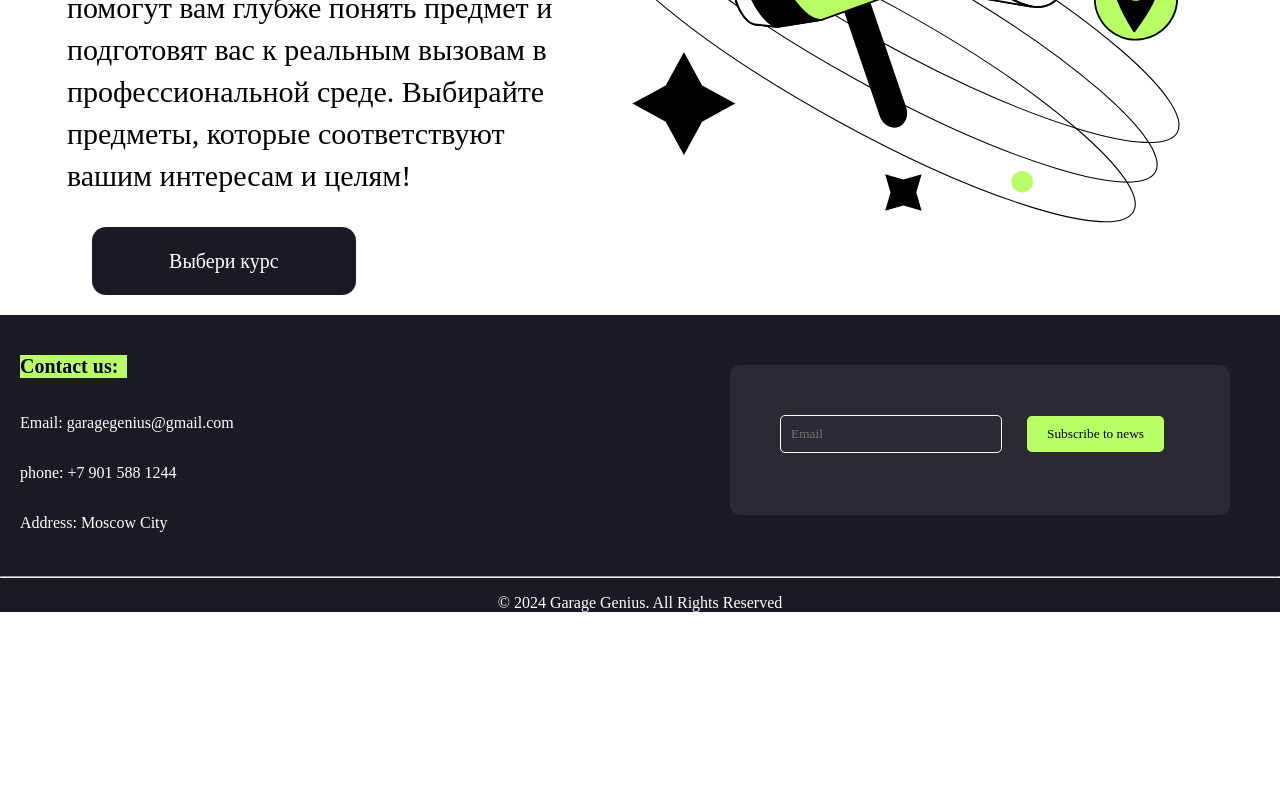
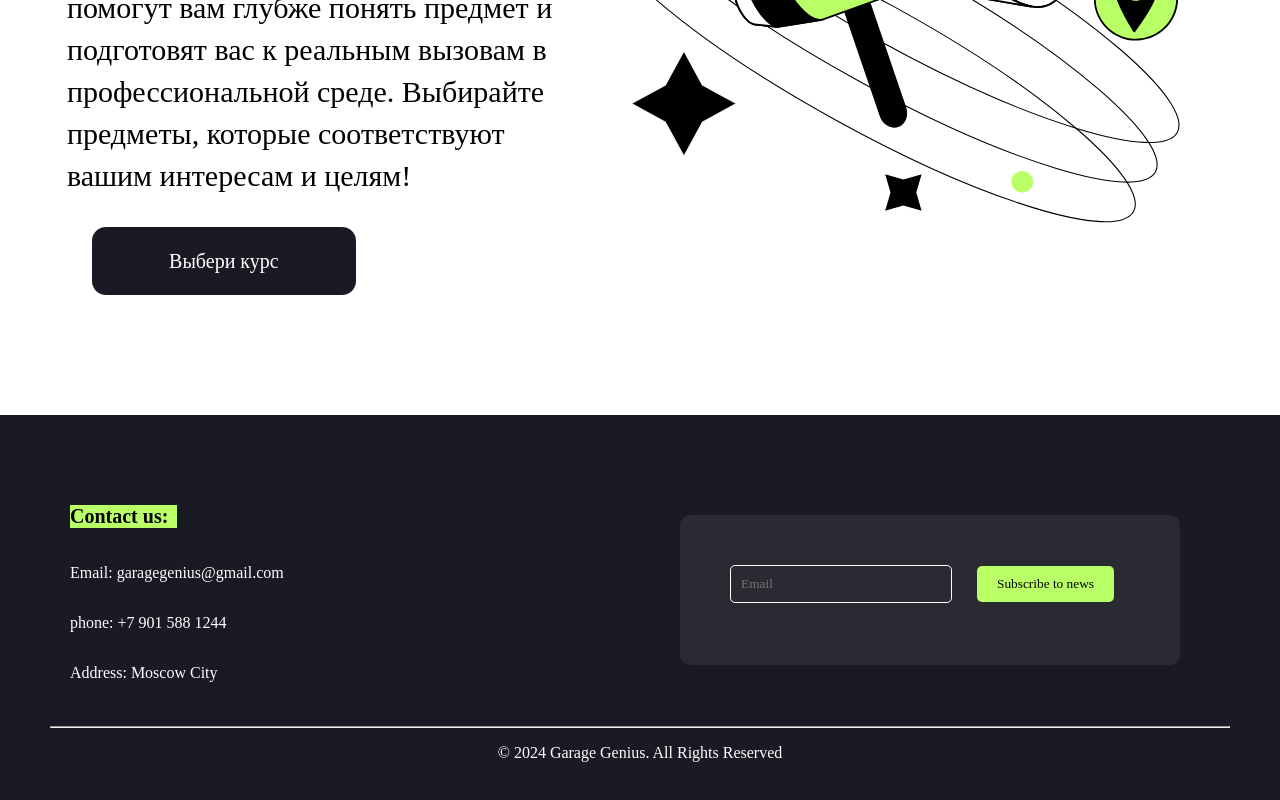
Before and after one commit to ReeneQo/hakawt, a React (Vite) app in the folder vite-project/: page / in a window 1280 px wide. Shown: the part 412-1212 px from the top of the page. Before the commit the page ends 1024 px from the top, so only its background shows below. Built offline with nearby package versions, Linux system fonts and the light colour scheme.

Commit message:
footer.module.css

```diff
--- a/vite-project/src/footer/footer.module.css
+++ b/vite-project/src/footer/footer.module.css
@@ -5,6 +5,8 @@
 .footer_main {
     background-color: #191A23;
     color: white;
+    padding: 50px;
+    margin-top: 100px
 }
 
 .form_email {
```
